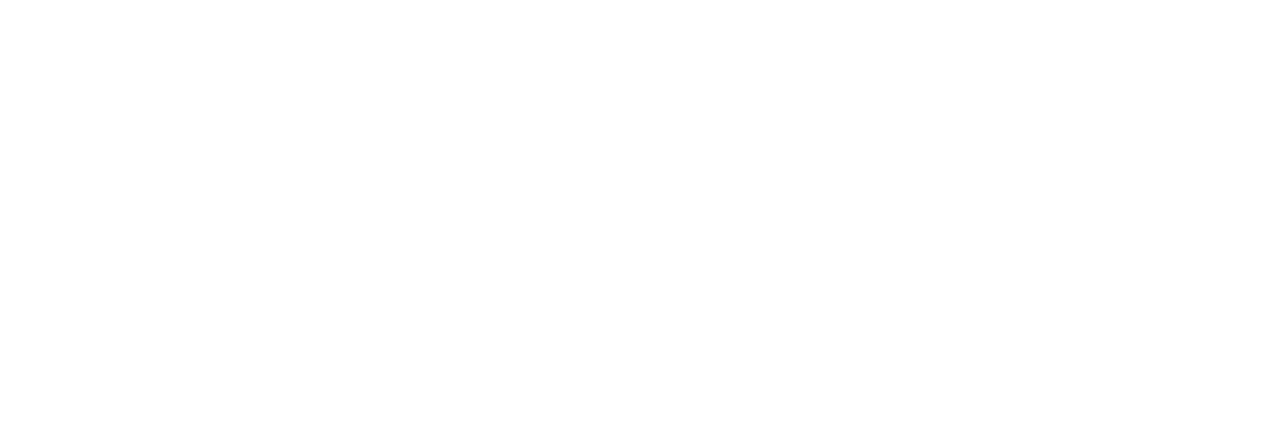
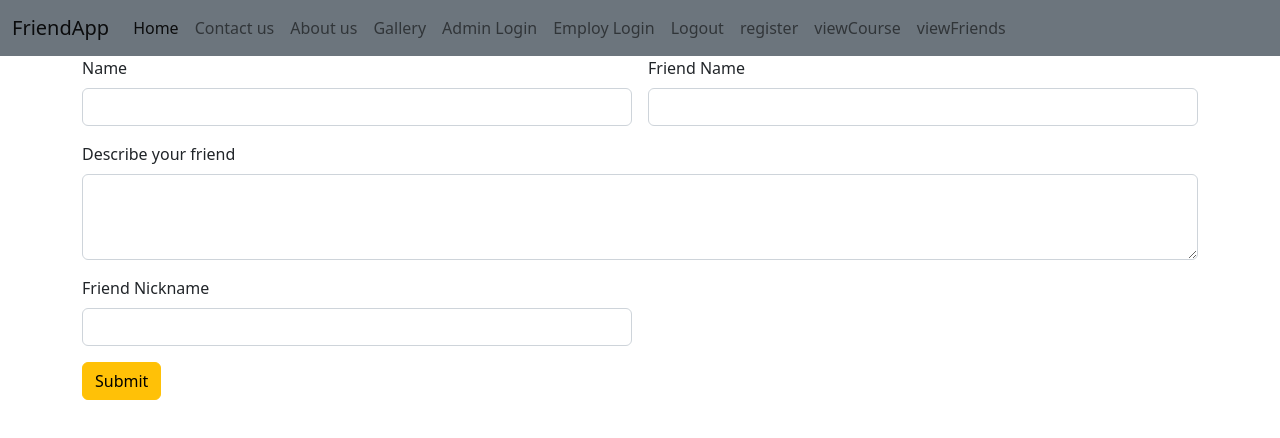
Before and after one commit to Anjum1998/NestDigitalAngularApp, an Angular app: page /addfriend in a window 1280 px wide. Before the commit this address led to /. Shown: the top 438 px of the page. Built offline with nearby package versions, Linux system fonts and the light colour scheme.

Commit message:
addfriends

```diff
--- /dev/null
+++ b/src/app/add-friend/add-friend.component.html
@@ -0,0 +1,40 @@
+<app-navbar></app-navbar>
+<div class="container">
+    <div class="row">
+        <div class="col col-12 col-sm-12 col-md-12 col-lg-12 col-xl-12 col-xxl-12">
+
+            <div class="row g-3">
+                <div class="col col-12 col-sm-6 col-md-6 col-lg-6 col-xl-6 col-xxl-6">
+
+                    <label for="" class="form-label">Name</label>
+                    <input name="name" [(ngModel)]="name" type="text" class="form-control">
+
+                </div>
+                <div class="col col-12 col-sm-6 col-md-6 col-lg-6 col-xl-6 col-xxl-6">
+
+                    <label for="" class="form-label">Friend Name</label>
+                    <input name="friendName" [(ngModel)]="friendName" type="text" class="form-control">
+
+                </div>
+                <div class="col col-12 col-sm-12 col-md-12 col-lg-12 col-xl-12 col-xxl-12">
+
+                    <label for="" class="form-label">Describe your friend</label>
+                    <textarea name="DescribeYourFriend" [(ngModel)]="DescribeYourFriend" id="" cols="30" rows="3" class="form-control"></textarea>
+
+                </div>
+                <div class="col col-12 col-sm-6 col-md-6 col-lg-6 col-xl-6 col-xxl-6">
+
+                    <label for="" class="form-label">Friend Nickname</label>
+                    <input name="friendNickName" [(ngModel)]="friendNickName" type="text" class="form-control">
+
+                </div>
+                <div class="col col-12 col-sm-12 col-md-12 col-lg-12 col-xl-12 col-xxl-12">
+
+                    <button (click)="readValue()" class="btn btn-warning">Submit</button>
+
+                </div>
+            </div>
+
+        </div>
+    </div>
+</div>
--- /dev/null
+++ b/src/app/add-friend/add-friend.component.ts
@@ -0,0 +1,37 @@
+import { Component } from '@angular/core';
+import { ApiService } from '../api.service';
+
+@Component({
+  selector: 'app-add-friend',
+  templateUrl: './add-friend.component.html',
+  styleUrls: ['./add-friend.component.css']
+})
+export class AddFriendComponent {
+
+  name=""
+  friendName=""
+  friendNickName=""
+  DescribeYourFriend=""
+  constructor(private api:ApiService){}
+
+  readValue=()=>
+  {
+    let data:any={"name":this.name,"friendName":this.friendName,"friendNickName":this.friendNickName,"DescribeYourFriend":this.DescribeYourFriend}
+    console.log(data)
+    this.api.addFriend(data).subscribe(
+      (response:any)=>
+      {
+        console.log(response)
+        if (response.status=="success") {
+          alert("friend added successfully")
+          this.name=""
+          this.friendName=""
+          this.DescribeYourFriend=""
+          this.friendNickName=""
+        } else {
+          alert("something went wrong")
+        }
+      }
+    )
+  }
+}
```
Also changed, not shown: src/app/app.module.ts (+12 -1 lines), src/app/add-friend/add-friend.component.css (added).
